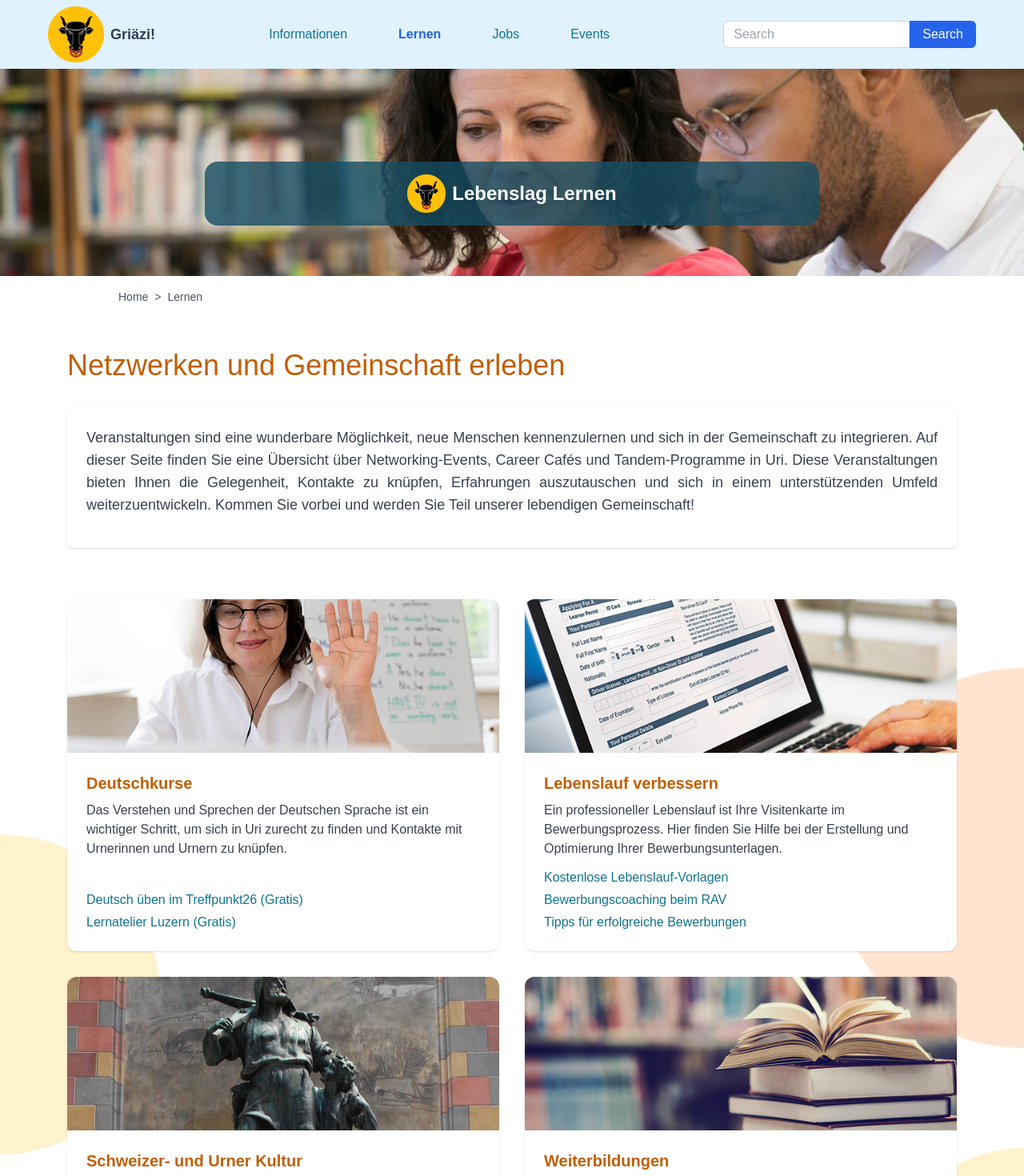
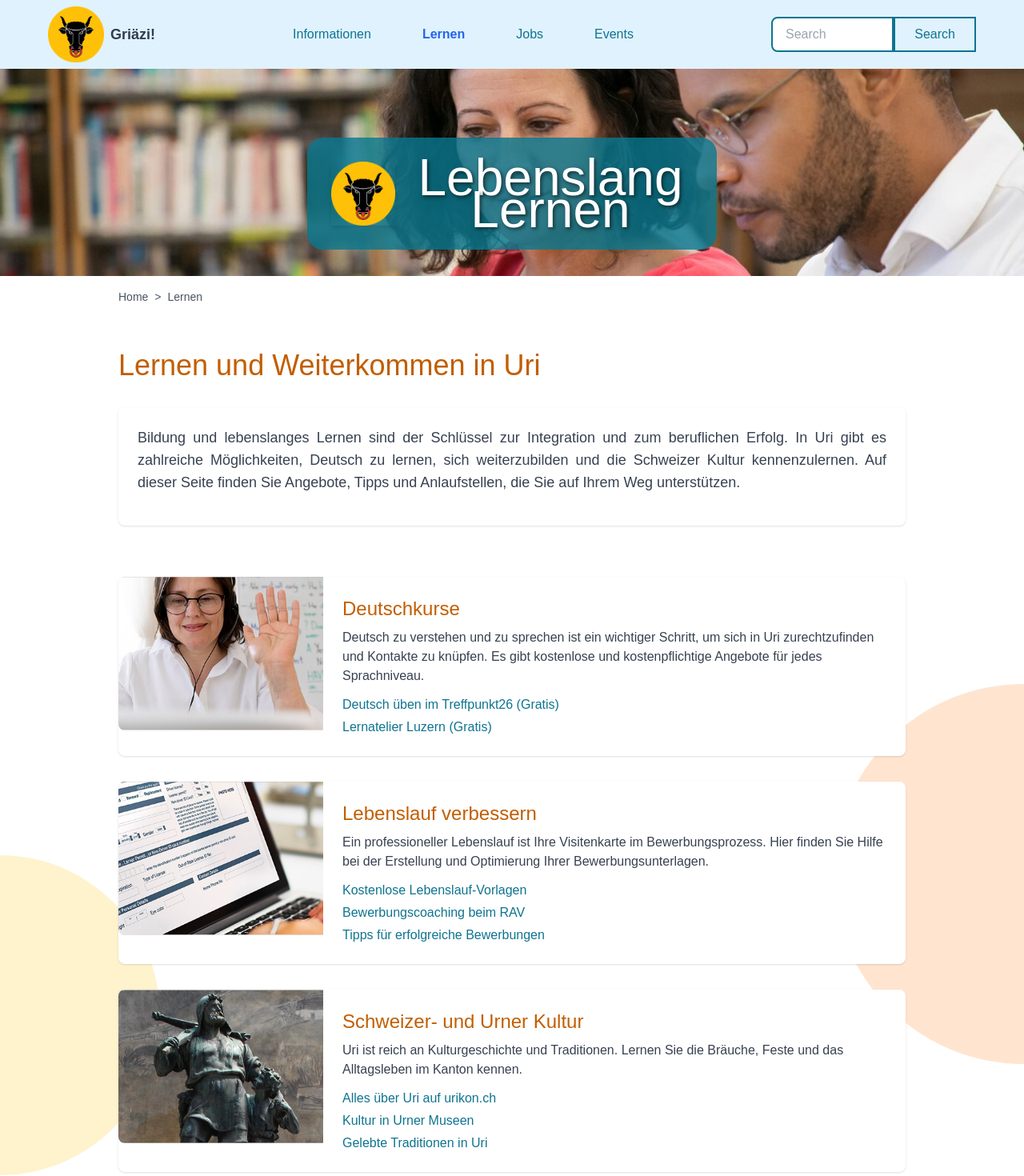
Before and after one commit to cumathka/hoi_ui, a Vue app in the folder ui/: page /learning in a window 1280 px wide. Shown: the top 1470 px of the page at 80% size. Built offline with nearby package versions, Linux system fonts and the light colour scheme.

Commit message:
hero and search  updated

```diff
--- a/ui/src/assets/styles/main.css
+++ b/ui/src/assets/styles/main.css
@@ -11,6 +11,10 @@
   --blue-100: #e0f2fe;
   --blue-600: #2563eb;
   --gray-600: #4b5563;
+  --hero-bg-cyan: rgba(8,121,144,0.8);
+  --btn-main-bg: var(--cyan-700, #0e7490);
+  --btn-main-color: #fff;
+  --btn-main-border: var(--cyan-700, #0e7490);
 
   /* Font ailesi ve boyutları örnek: */
   --text-h1-font-family: 'Inter', 'Arial', sans-serif;
@@ -60,6 +64,11 @@ input, button, select, textarea {
   color: var(--blue-600) !important;
 }
 
+.bg-hero-cyan {
+  background-color: rgba(8,121,144,0.8);
+}
+
+
 /* hero overlay stili: */
 .hero-overlay {
   position: absolute;
@@ -98,8 +107,7 @@ input, button, select, textarea {
 
 .hero-overlay h1 {
   margin: 0;
-  font-size: 5em; /* Increased from 2em */
-  font-weight: bold;
+  font-size: 4em; /* Increased from 2em */
   text-shadow: 2px 2px 4px rgba(0, 0, 0, 0.5);
 }
 
@@ -141,6 +149,24 @@ input, button, select, textarea {
   font-family: inherit;
 }
 
+.btn {
+  background: transparent;
+  color: var(--btn-main-bg, #0e7490);
+  border: 2px solid var(--btn-main-bg, #0e7490);
+  padding: 0.5rem 1.5rem;
+  font-weight: 500;
+  transition: background 0.2s, color 0.2s, border-color 0.2s;
+  cursor: pointer;
+  outline: none;
+}
+.btn:hover,
+.btn:focus {
+  background: var(--btn-main-bg, #0e7490);
+  color: #fff;
+  border-color: var(--btn-main-bg, #0e7490);
+}
+
+
 /* Responsive başlıklar için örnek: */
 @media (max-width: 768px) {
   :root {
--- a/ui/src/components/TheNavbar.vue
+++ b/ui/src/components/TheNavbar.vue
@@ -11,16 +11,41 @@
         <router-link to="/jobs" class="nav-link">Jobs</router-link>
         <router-link to="/events" class="nav-link">Events</router-link>
       </div>
-      <form class="search-form hidden md:block">
-        <div class="flex">
-          <input class="form-input search-input" type="search" placeholder="Search" />
-          <button class="search-btn" type="submit">
-            Search
-          </button>
+      <div class="relative hidden md:block w-64">
+        <form @submit.prevent="onSearch">
+          <div class="flex">
+            <input
+              v-model="search"
+              class="search-input w-full"
+              type="search"
+              placeholder="Search"
+              @input="onInput"
+              @focus="showResults = true"
+              @blur="hideResults"
+              autocomplete="off"
+            />
+            <button class="btn" type="submit">
+              Search
+            </button>
+          </div>
+        </form>
+        <div
+          v-if="showResults && filteredResults.length"
+          class="absolute left-0 right-0 bg-white border border-gray-200 rounded-b-lg shadow z-50"
+        >
+          <div
+            v-for="result in filteredResults"
+            :key="result.path"
+            @mousedown.prevent="goTo(result.path)"
+            class="px-4 py-2 cursor-pointer hover:bg-blue-50"
+          >
+            <div class="font-semibold text-cyan-700">{{ result.title }}</div>
+            <div class="text-xs text-gray-500">{{ result.desc }}</div>
+          </div>
         </div>
-      </form>
+      </div>
       <!-- Mobile menu button -->
-      <button class="menu-btn md:hidden flex items-center" @click="toggleMenu">
+      <button class="btn md:hidden flex items-center" @click="toggleMenu">
         <svg class="h-6 w-6" fill="none" stroke="currentColor" viewBox="0 0 24 24">
           <path stroke-linecap="round" stroke-linejoin="round" stroke-width="2"
             d="M4 6h16M4 12h16M4 18h16" />
@@ -33,12 +58,35 @@
       <router-link to="/learning" class="mobile-link">Lernen</router-link>
       <router-link to="/jobs" class="mobile-link">Jobs</router-link>
       <router-link to="/events" class="mobile-link">Events</router-link>
-      <form class="mt-2">
+      <form class="mt-2" @submit.prevent="onSearch">
         <div class="flex">
-          <input class="form-input search-input" type="search" placeholder="Search" />
-          <button class="search-btn" type="submit">
+          <input
+            v-model="search"
+            class="search-input w-full"
+            type="search"
+            placeholder="Search"
+            @input="onInput"
+            @focus="showResults = true"
+            @blur="hideResults"
+            autocomplete="off"
+          />
+          <button class="btn" type="submit">
             Search
           </button>
+        </div>
+        <div
+          v-if="showResults && filteredResults.length"
+          class="absolute left-0 right-0 bg-white border border-gray-200 rounded-b-lg shadow z-50"
+        >
+          <div
+            v-for="result in filteredResults"
+            :key="result.path"
+            @mousedown.prevent="goTo(result.path)"
+            class="px-4 py-2 cursor-pointer hover:bg-blue-50"
+          >
+            <div class="font-semibold text-cyan-700">{{ result.title }}</div>
+            <div class="text-xs text-gray-500">{{ result.desc }}</div>
+          </div>
         </div>
       </form>
     </div>
@@ -50,12 +98,52 @@ export default {
   name: 'TheNavbar',
   data() {
     return {
-      menuOpen: false
+      menuOpen: false,
+      search: '',
+      showResults: false,
+      // Sitedeki arama yapılacak başlıklar ve kısa açıklamalar
+      siteData: [
+        { title: 'Informationen', path: '/info', desc: 'Fakten, Statistiken und nützliche Links für Neuankömmlinge in Uri.' },
+        { title: 'Lernen', path: '/learning', desc: 'Deutschkurse, Weiterbildungen und Kulturangebote in Uri.' },
+        { title: 'Jobs', path: '/jobs', desc: 'Arbeitsmöglichkeiten, Jobportale und Bewerbungstipps.' },
+        { title: 'Events', path: '/events', desc: 'Integrationsevents, Networking und Gemeinschaftsveranstaltungen.' }
+        // Daha fazla veri ekleyebilirsin
+      ]
+    }
+  },
+  computed: {
+    filteredResults() {
+      if (!this.search.trim()) return [];
+      const q = this.search.trim().toLowerCase();
+      return this.siteData.filter(
+        item =>
+          item.title.toLowerCase().includes(q) ||
+          item.desc.toLowerCase().includes(q)
+      );
     }
   },
   methods: {
     toggleMenu() {
       this.menuOpen = !this.menuOpen
+    },
+    onInput() {
+      this.showResults = !!this.search.trim();
+    },
+    hideResults() {
+      // Küçük bir gecikme ile blur sonrası tıklamayı yakalar
+      setTimeout(() => (this.showResults = false), 150);
+    },
+    goTo(path) {
+      this.$router.push(path);
+      this.showResults = false;
+      this.search = '';
+    },
+    onSearch() {
+      if (this.filteredResults.length) {
+        this.goTo(this.filteredResults[0].path);
+      } else if (this.search.trim()) {
+        alert('Keine Ergebnisse gefunden.');
+      }
     }
   }
 }
@@ -66,65 +154,42 @@ export default {
   width: 70px;
   height: 70px;
 }
-
 .brand-text {
   font-weight: 600;
-  font-size: 1.125rem; /* text-lg */
-  color: #1e293b;      /* text-gray-800 */
+  font-size: 1.125rem;
+  color: #1e293b;
   opacity: 0.9;
 }
-
-
 .nav-links .nav-link {
-  padding-left: 1.25rem;  /* 20px */
-  padding-right: 1.25rem; /* 20px */
+  padding-left: 1.25rem;
+  padding-right: 1.25rem;
 }
-
 .nav-link {
-  color: #0e7490; /* text-cyan-700 */
+  color: #0e7490;
   font-weight: 500;
   transition: color 0.2s;
   text-decoration: none;
 }
 .nav-link:hover {
-  color: #2563eb; /* text-blue-600 */
+  color: #2563eb;
 }
-
 .router-link-active {
   font-weight: bold;
   color: var(--blue-600) !important;
 }
-
-.search-form .search-input {
-  border: 1px solid #cbd5e1; /* border */
-  border-radius: 0.375rem 0 0 0.375rem; /* rounded-l */
-  padding: 0.25rem 0.75rem; /* px-3 py-1 */
-  color: #4b5563; /* text-gray-600 */
+.search-input {
+  border: 2px solid var(--btn-main-bg, #0e7490);
+  border-radius: 0.5rem 0 0 0.5rem;
+  padding: 0.5rem 1rem;
+  color: #1e293b;
   outline: none;
+  font-size: 1rem;
+  background: #fff;
+  transition: border 0.2s;
 }
-
-.search-btn {
-  background-color: #2563eb; /* bg-blue-600 */
-  color: #fff;
-  padding: 0.25rem 1rem; /* px-4 py-1 */
-  border-radius: 0 0.375rem 0.375rem 0; /* rounded-r */
-  border: none;
-  transition: background 0.2s;
-  font-weight: 500;
+.search-input:focus {
+  border-color: #2563eb;
 }
-.search-btn:hover {
-  background-color: #1d4ed8; /* bg-blue-700 */
-}
-
-.menu-btn {
-  padding: 0.5rem 0.75rem;
-  border: 1px solid #0e7490; /* border-cyan-700 */
-  border-radius: 0.375rem;
-  color: #0e7490;
-  background: none;
-  cursor: pointer;
-}
-
 .mobile-link {
   display: block;
   padding: 0.5rem 0;
--- a/ui/src/views/LearningView.vue
+++ b/ui/src/views/LearningView.vue
@@ -1,20 +1,20 @@
 <template>
-  <div class="relative w-full min-h-screen">
+  <div class="learning-view relative w-full min-h-screen">
     <!-- Hero Görsel ve Overlay -->
     <div class="relative w-full overflow-hidden">
       <img
         src="@/assets/images/lebenslag.png"
         @click="toggleFullscreen"
         :class="isFullscreen
-          ? 'fixed inset-0 w-screen h-screen object-contain z-[1000] bg-cyan-900/90 cursor-zoom-out p-5 box-border transition-all duration-300'
+          ? 'fixed inset-0 w-screen h-screen object-contain z-[1000] bg-black/90 cursor-zoom-out p-5 box-border transition-all duration-300'
           : 'w-full h-auto cursor-pointer transition-all duration-300'"
-        alt="Information"
+        alt="Lernen"
       />
       <!-- Hero Overlay -->
-      <div class="absolute top-1/2 left-1/2 transform -translate-x-1/2 -translate-y-1/2 w-2/5 min-w-[200px] bg-cyan-900/80 p-8 rounded-2xl text-center text-white font-bold pointer-events-none md:w-3/5 md:p-4">
-        <div class="flex items-center justify-center gap-4 md:gap-2">
-          <img src="@/assets/images/logo1.png" alt="Uri Flag" class="h-20 w-auto m-0 shadow-md pointer-events-auto object-contain md:h-12" />
-          <h1 class="m-0 text-5xl font-bold drop-shadow-lg md:text-2xl">Lebenslag Lernen</h1>
+      <div class="absolute top-1/2 left-1/2 transform -translate-x-1/2 -translate-y-1/2 w-2/5 min-w-[200px] p-8 rounded-2xl text-center text-white pointer-events-none hero-overlay">
+        <div class="flex items-center justify-center gap-4">
+          <img src="@/assets/images/logo1.png" alt="Uri Flag" class="h-20 w-auto m-0 shadow-md pointer-events-auto object-contain" />
+          <h1 class="m-0 text-4xl drop-shadow-lg font-normal">Lebenslang Lernen</h1>
         </div>
       </div>
       <!-- Breadcrumb -->
@@ -28,28 +28,30 @@
     </div>
 
     <!-- Sayfa İçeriği -->
-    <div class="max-w-6xl mx-auto px-5 py-10">
+    <div class="max-w-5xl mx-auto px-5">
+      <div class="py-10">
+        <!-- Başlık ve Açıklama -->
         <header class="mb-8">
-        <h1 class="text-4xl  text-orange-600 mb-4">Netzwerken und Gemeinschaft erleben</h1>
+          <h1 class="text-4xl text-orange-600 mb-4">Lernen und Weiterkommen in Uri</h1>
         </header>
         <section class="mb-8 bg-white rounded-lg p-6 shadow">
           <p class="text-lg mb-4 text-gray-700 text-justify">
-          Veranstaltungen sind eine wunderbare Möglichkeit, neue Menschen kennenzulernen und sich in der Gemeinschaft zu integrieren.
-          Auf dieser Seite finden Sie eine Übersicht über Networking-Events, Career Cafés und Tandem-Programme in Uri.
-          Diese Veranstaltungen bieten Ihnen die Gelegenheit, Kontakte zu knüpfen, Erfahrungen auszutauschen und sich in einem
-          unterstützenden Umfeld weiterzuentwickeln. Kommen Sie vorbei und werden Sie Teil unserer lebendigen Gemeinschaft!
+            Bildung und lebenslanges Lernen sind der Schlüssel zur Integration und zum beruflichen Erfolg.
+            In Uri gibt es zahlreiche Möglichkeiten, Deutsch zu lernen, sich weiterzubilden und die Schweizer Kultur kennenzulernen.
+            Auf dieser Seite finden Sie Angebote, Tipps und Anlaufstellen, die Sie auf Ihrem Weg unterstützen.
           </p>
         </section>
 
         <!-- Kartlar -->
-      <div class="grid grid-cols-1 md:grid-cols-2 gap-8 py-8">
+        <div class="flex flex-col gap-8 py-8">
           <!-- Deutschkurse -->
-        <div class="bg-white rounded-xl shadow hover:shadow-lg transition-transform hover:-translate-y-1 flex flex-col">
-          <img src="@/assets/images/lern1.png" class="w-full h-48 object-cover rounded-t-xl" alt="Deutschkurse">
+          <div class="bg-white rounded-lg shadow hover:shadow-lg transition-transform hover:-translate-y-1 flex flex-col md:flex-row">
+            <img src="@/assets/images/lern1.png" class="w-full md:w-64 h-48 object-cover rounded-t-lg md:rounded-l-lg md:rounded-tr-none" alt="Deutschkurse">
             <div class="p-6 flex-1 flex flex-col">
-            <h5 class="text-xl font-semibold text-orange-600 mb-2">Deutschkurse</h5>
+              <h2 class="text-2xl font-normal text-orange-600 mb-2">Deutschkurse</h2>
               <p class="mb-3 text-gray-700 flex-1">
-              Das Verstehen und Sprechen der Deutschen Sprache ist ein wichtiger Schritt, um sich in Uri zurecht zu finden und Kontakte mit Urnerinnen und Urnern zu knüpfen.
+                Deutsch zu verstehen und zu sprechen ist ein wichtiger Schritt, um sich in Uri zurechtzufinden und Kontakte zu knüpfen.
+                Es gibt kostenlose und kostenpflichtige Angebote für jedes Sprachniveau.
               </p>
               <ul class="space-y-1">
                 <li>
@@ -63,10 +65,10 @@
           </div>
 
           <!-- Lebenslauf verbessern -->
-        <div class="bg-white rounded-xl shadow hover:shadow-lg transition-transform hover:-translate-y-1 flex flex-col">
-          <img src="@/assets/images/lern2.png" class="w-full h-48 object-cover rounded-t-xl" alt="Lebenslauf">
+          <div class="bg-white rounded-lg shadow hover:shadow-lg transition-transform hover:-translate-y-1 flex flex-col md:flex-row">
+            <img src="@/assets/images/lern2.png" class="w-full md:w-64 h-48 object-cover rounded-t-lg md:rounded-l-lg md:rounded-tr-none" alt="Lebenslauf">
             <div class="p-6 flex-1 flex flex-col">
-            <h5 class="text-xl font-semibold text-orange-600 mb-2">Lebenslauf verbessern</h5>
+              <h2 class="text-2xl font-normal text-orange-600 mb-2">Lebenslauf verbessern</h2>
               <p class="mb-3 text-gray-700 flex-1">
                 Ein professioneller Lebenslauf ist Ihre Visitenkarte im Bewerbungsprozess. Hier finden Sie Hilfe bei der Erstellung und Optimierung Ihrer Bewerbungsunterlagen.
               </p>
@@ -79,12 +81,12 @@
           </div>
 
           <!-- Schweizer Kultur -->
-        <div class="bg-white rounded-xl shadow hover:shadow-lg transition-transform hover:-translate-y-1 flex flex-col">
-          <img src="@/assets/images/lern3.png" class="w-full h-48 object-cover rounded-t-xl" alt="Kultur">
+          <div class="bg-white rounded-lg shadow hover:shadow-lg transition-transform hover:-translate-y-1 flex flex-col md:flex-row">
+            <img src="@/assets/images/lern3.png" class="w-full md:w-64 h-48 object-cover rounded-t-lg md:rounded-l-lg md:rounded-tr-none" alt="Kultur">
             <div class="p-6 flex-1 flex flex-col">
-            <h5 class="text-xl font-semibold text-orange-600 mb-2">Schweizer- und Urner Kultur</h5>
+              <h2 class="text-2xl font-normal text-orange-600 mb-2">Schweizer- und Urner Kultur</h2>
               <p class="mb-3 text-gray-700 flex-1">
-              Als Gründungskanton ist Uri seit 1291 ein Teil der Schweizer Eidgenossenschaft. Der Kanton ist reich an Kulturgeschichte und Traditionen.
+                Uri ist reich an Kulturgeschichte und Traditionen. Lernen Sie die Bräuche, Feste und das Alltagsleben im Kanton kennen.
               </p>
               <ul class="space-y-1">
                 <li><a href="#" class="text-cyan-700 hover:underline">Alles über Uri auf urikon.ch</a></li>
@@ -95,10 +97,10 @@
           </div>
 
           <!-- Weiterbildungen -->
-        <div class="bg-white rounded-xl shadow hover:shadow-lg transition-transform hover:-translate-y-1 flex flex-col">
-          <img src="@/assets/images/lern4.png" class="w-full h-48 object-cover rounded-t-xl" alt="Weiterbildungen">
+          <div class="bg-white rounded-lg shadow hover:shadow-lg transition-transform hover:-translate-y-1 flex flex-col md:flex-row">
+            <img src="@/assets/images/lern4.png" class="w-full md:w-64 h-48 object-cover rounded-t-lg md:rounded-l-lg md:rounded-tr-none" alt="Weiterbildungen">
             <div class="p-6 flex-1 flex flex-col">
-            <h5 class="text-xl font-semibold text-orange-600 mb-2">Weiterbildungen</h5>
+              <h2 class="text-2xl font-normal text-orange-600 mb-2">Weiterbildungen</h2>
               <p class="mb-3 text-gray-700 flex-1">
                 Lebenslanges Lernen ist der Schlüssel zum beruflichen Erfolg. Entdecken Sie vielfältige Weiterbildungsangebote im Kanton Uri.
               </p>
@@ -113,6 +115,7 @@
                   <a href="https://www.srk-uri.ch/kurswesen" target="_blank" class="text-cyan-700 hover:underline">SRK Uri Kurse</a>
                 </li>
               </ul>
+            </div>
           </div>
         </div>
       </div>
```
Also changed, not shown: ui/src/views/EventsView.vue (+18 -12 lines), ui/src/views/InfoView.vue (+10 -11 lines), ui/src/views/JobsView.vue (+15 -16 lines). Lines whose indentation alone changed are shown as unchanged.
